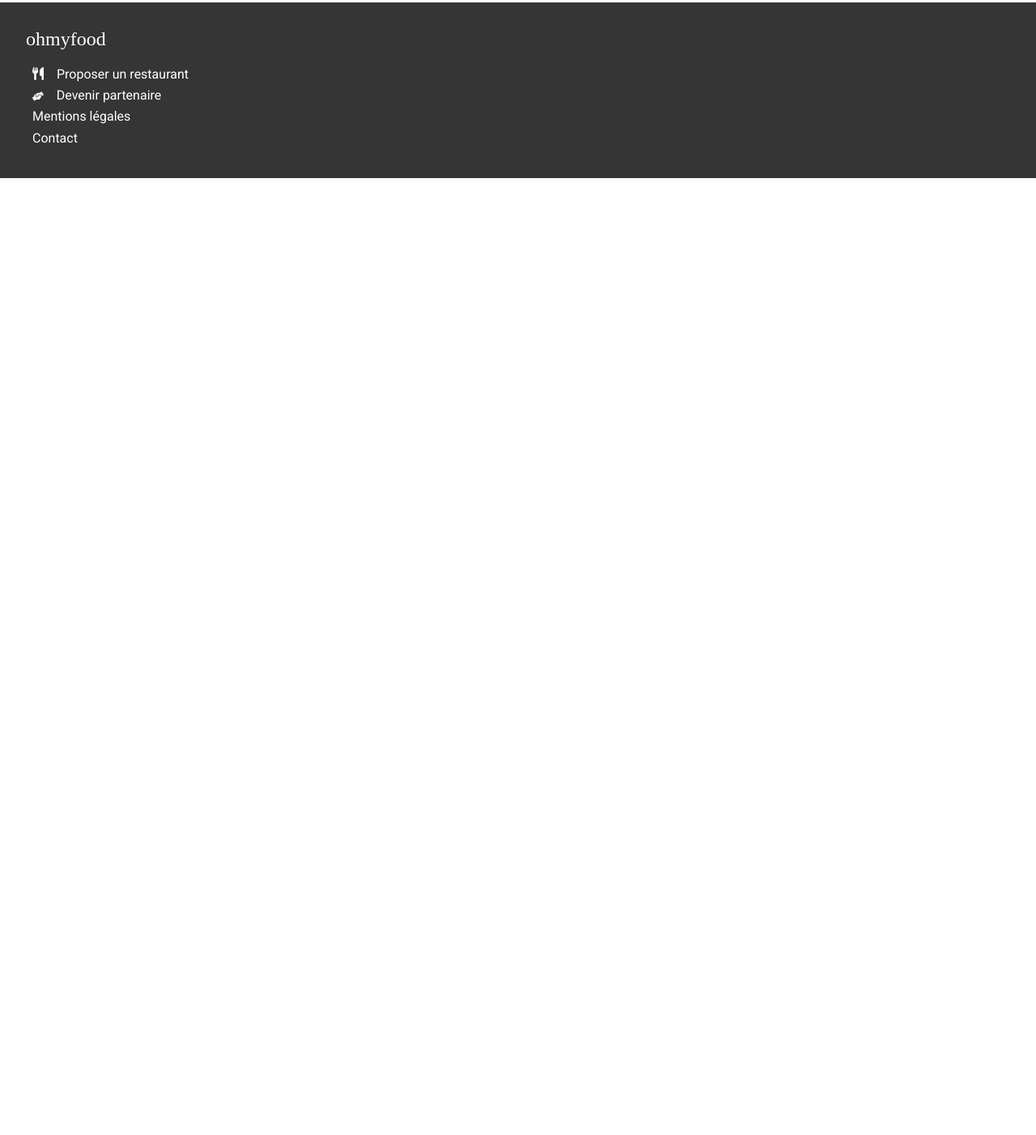
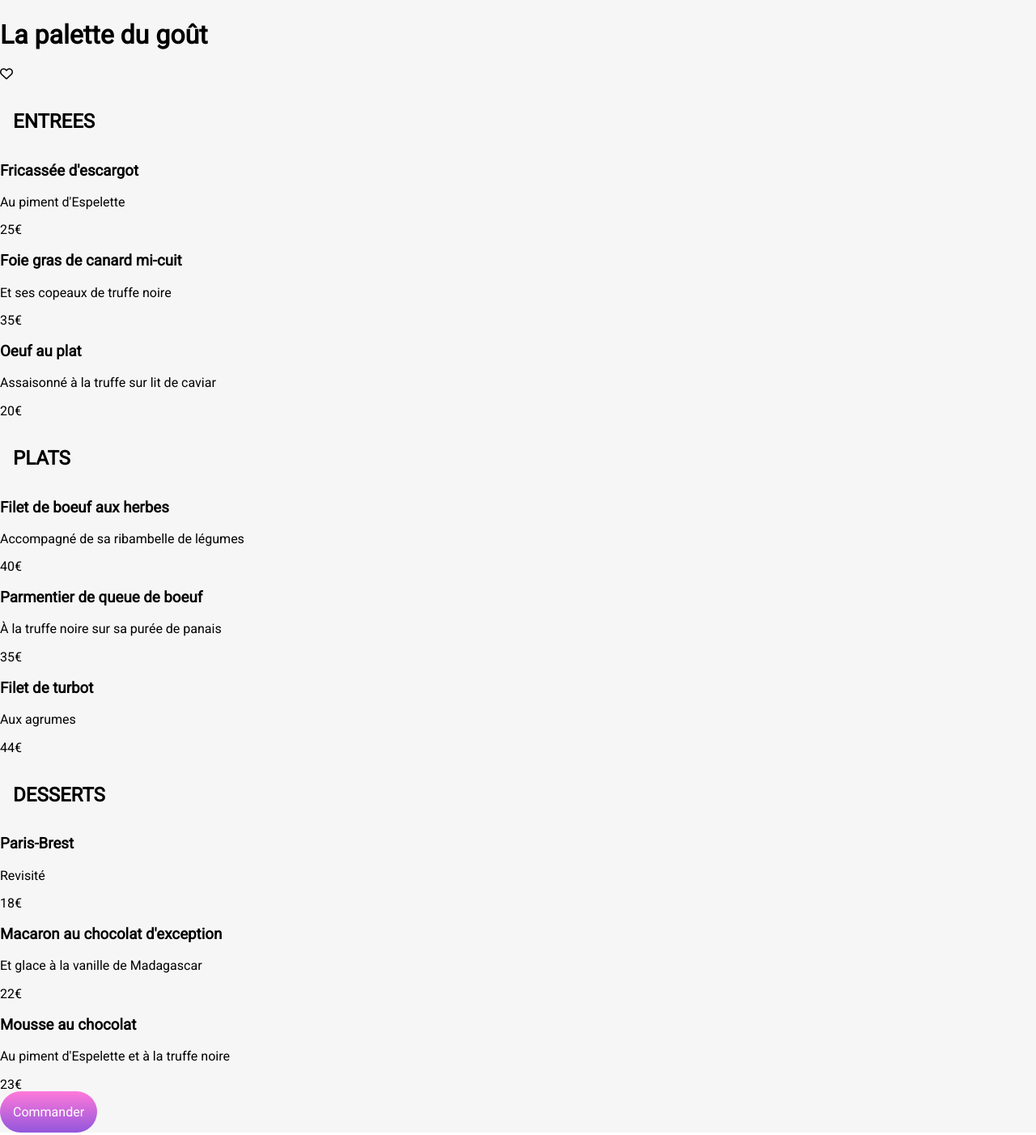
Before and after one commit to Waellan77/P3_Ohmyfood, a website: page menu_1.html in a window 1280 px wide. Shown: the part 336-1738 px from the top of the page at 81% size. Before the commit the page ends 800 px from the top, so only its background shows below. Drawn offline with nearby package versions, Linux system fonts and the light colour scheme; files that its build step writes are made by us from their sources; a web font is replaced by a local one.

Commit message:
Création page menu 1-2-3-4

```diff
--- a/menu_1.html
+++ b/menu_1.html
@@ -27,6 +27,74 @@
 
         <main>
             <img src="./assets/restaurants/jay-wennington-N_Y88TWmGwA-unsplash.jpg" alt="Restaurant La palette du goût">
+            <section>
+                <div>
+                    <h1>La palette du goût</h1>
+                    <i class="fa-regular fa-heart"></i>
+                </div>
+
+                <h2><span>ENTR</span>EES</h2>
+
+                <div>
+                    <h3>Fricassée d'escargot</h3>
+                    <p>Au piment d'Espelette</p>
+                    <p>25€</p>
+                </div>
+
+                <div>
+                    <h3>Foie gras de canard mi-cuit</h3>
+                    <p>Et ses copeaux de truffe noire</p>
+                    <p>35€</p>
+                </div>
+
+                <div>
+                    <h3>Oeuf au plat</h3>
+                    <p>Assaisonné à la truffe sur lit de caviar</p>
+                    <p>20€</p>
+                </div>
+
+                <h2><span>PLAT</span>S</h2>
+
+                <div>
+                    <h3>Filet de boeuf aux herbes</h3>
+                    <p>Accompagné de sa ribambelle de légumes</p>
+                    <p>40€</p>
+                </div>
+
+                <div>
+                    <h3>Parmentier de queue de boeuf</h3>
+                    <p>À la truffe noire sur sa purée de panais</p>
+                    <p>35€</p>
+                </div>
+
+                <div>
+                    <h3>Filet de turbot</h3>
+                    <p>Aux agrumes</p>
+                    <p>44€</p>
+                </div>
+
+                <h2><span>DESS</span>ERTS</h2>
+
+                <div>
+                    <h3>Paris-Brest</h3>
+                    <p>Revisité</p>
+                    <p>18€</p>
+                </div>
+
+                <div>
+                    <h3>Macaron au chocolat d'exception</h3>
+                    <p>Et glace à la vanille de Madagascar</p>
+                    <p>22€</p>
+                </div>
+
+                <div>
+                    <h3>Mousse au chocolat</h3>
+                    <p>Au piment d'Espelette et à la truffe noire</p>
+                    <p>23€</p>
+                </div>
+
+                <a href="#" class="button">Commander</a>
+            </section>
         </main>
 
         <footer>
```
